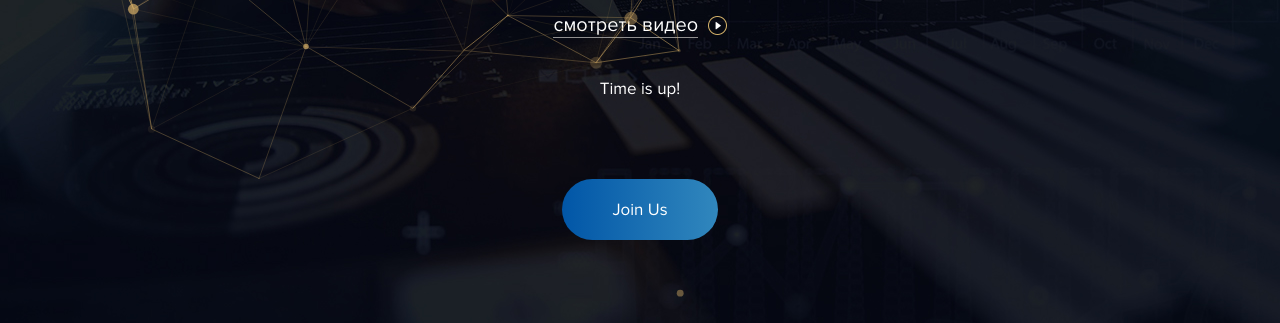
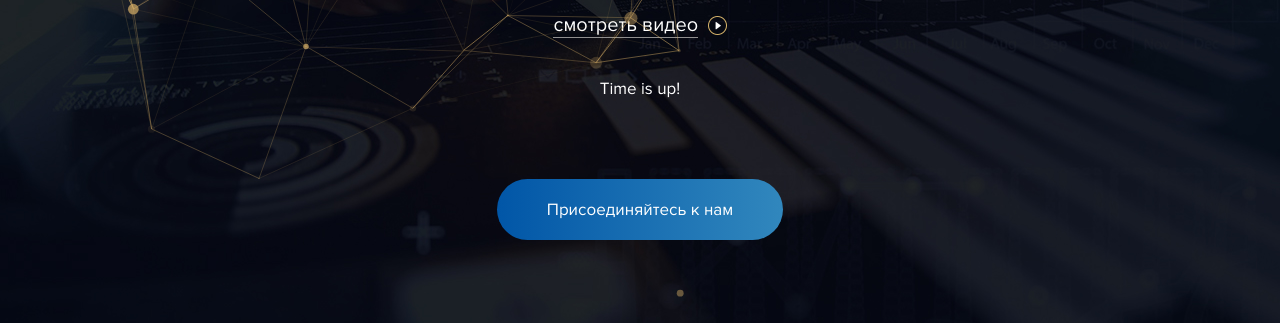
Before and after one commit to pelkinn/crowdsale-2, a website: page index.html in a window 1280 px wide. Shown: the part 477-800 px from the top of the page. Drawn offline with nearby package versions, Linux system fonts and the light colour scheme.

Commit message:
fix name JoinUs

```diff
--- a/index.html
+++ b/index.html
@@ -51,7 +51,7 @@
                         <button type="submit"></button>
                     </form>
                 </div>-->
-                <a href="#" download class="block_1__button">Join Us</a>
+                <a href="#" download class="block_1__button">Присоединяйтесь к нам</a>
             </div>
         </section>
         <section class="block block_2">
@@ -1187,7 +1187,7 @@
             </div>
             <div class="block_10__buttons">
                 <div class="block_10__email">
-                    <a href="#" download class="block_1__button">Join Us</a>
+                    <a href="#" download class="block_1__button">Присоединяйтесь к нам</a>
                 </div>
             </div>
         </section>
```
